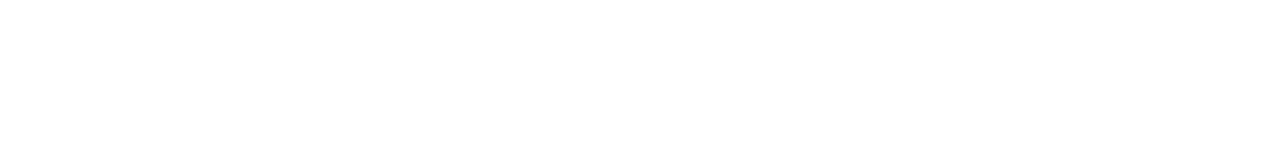
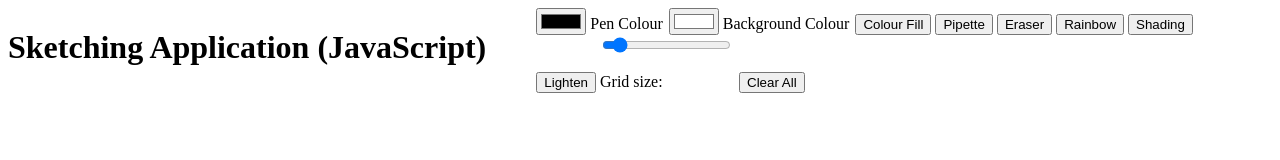
Before and after one commit to CactuarBen/Etch-A-Sketch, a plain HTML site: page index.html in a window 1280 px wide. Drawn offline with Linux system fonts and the light colour scheme.

Commit message:
Changed overall structure, split into 2 parts: -Left column with the buttons -Right column with the grid

```diff
--- a/index.html
+++ b/index.html
@@ -8,8 +8,49 @@
     <title>Document</title>
 </head>
 <body>
-    <div id="container"></div>
+    <header>
+        <h1> Sketching Application (JavaScript)</h1>
+    </header>
+    <main>
+    <div class ="left-control">
+        <div id="color-choice">
+            <input type="color" id="color-select">
+            <span>Pen Colour</span>
+        </div>
+        <div id="background-color-choice">
+            <input type="color" id="bg-color-select" value="#ffffff">
+            <span>Background Colour</span>
+        </div>
+        <button id="fill-all">
+            Colour Fill
+        </button>
+        <button id="pipette">
+            Pipette
+        </button>
+        <button id="eraser">
+            Eraser
+        </button>
+        <button id="rainbow">
+            Rainbow
+        </button>
+        <button id="shader">
+            Shading
+        </button>
+        <button id="lighter">
+            Lighten
+        </button>
+        <div class="slidecontainer">
+            <input type="range" min="1" max="100" value="10" class="slider" id="myRange">
+            <p>Grid size: <span id="demo"></span></p>
+        </div>
+        <button id="reset">
+            Clear All
+        </button>
+    </div>
+    <div id="gridContainer" class="right-canvas">
 
+    </div>
+    </main>
     <script type="text/javascript" src="./script.js"></script>
 </body>
 </html>
```
